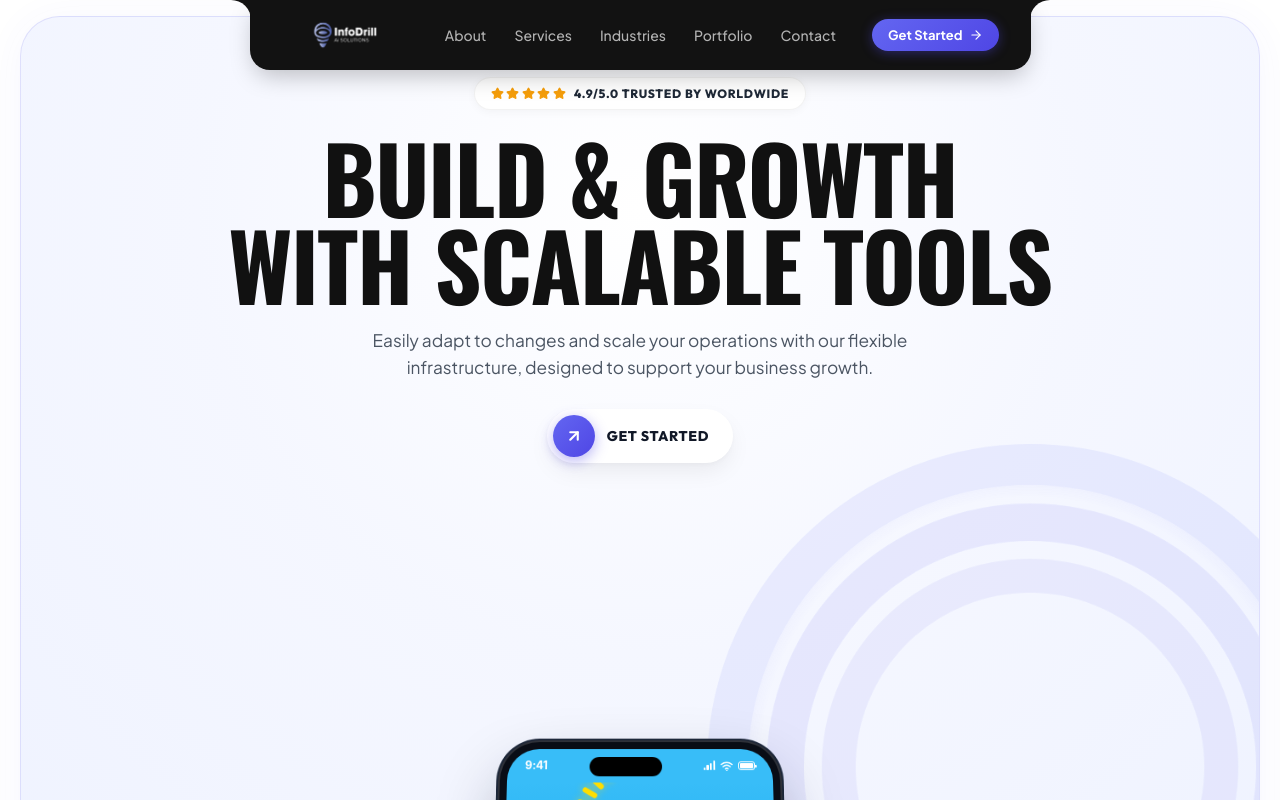
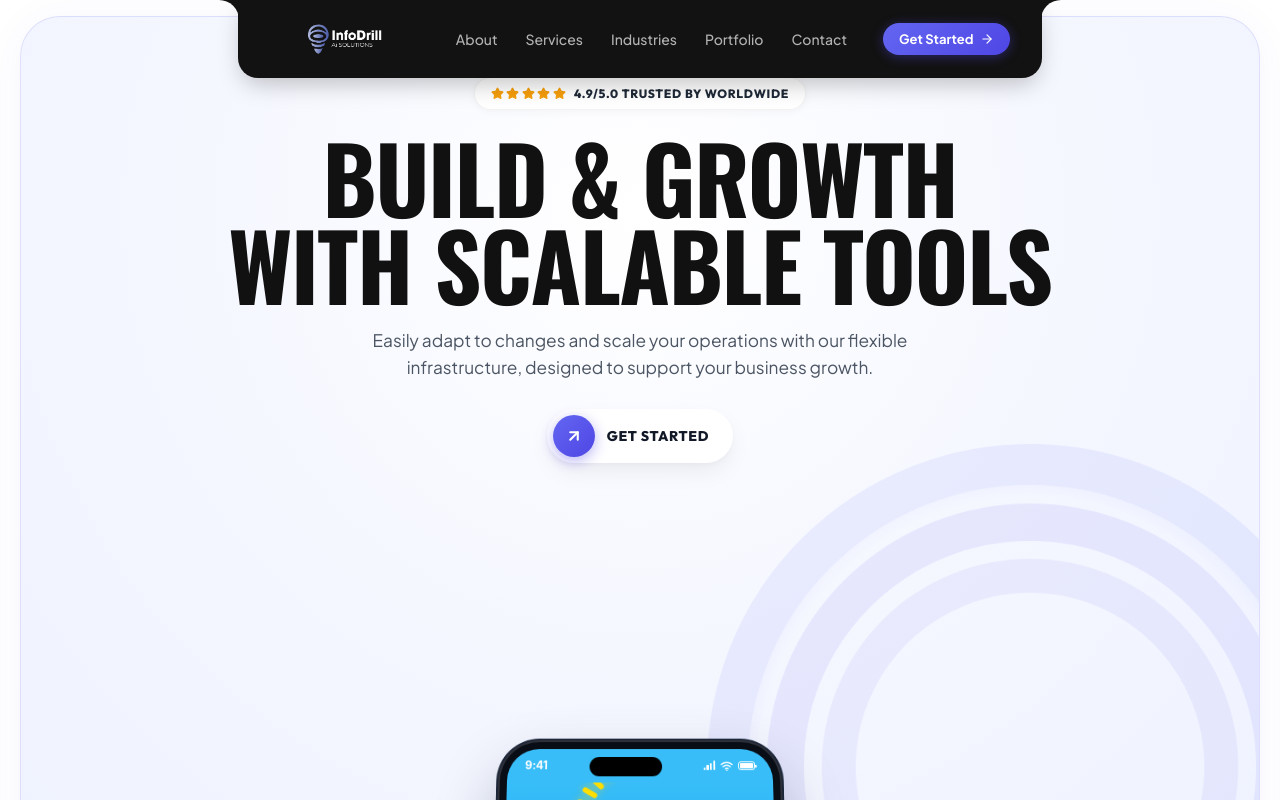
Before and after one commit to kappygit/Infodrill_Web_app, a React (Vite) app: page / in a window 1280 px wide. Shown: the top 800 px of the page. Built offline with nearby package versions, Linux system fonts and the light colour scheme; no server answers.

Commit message:
Further increase logo size for prominent brand visibility across header, drawer, and footer

```diff
--- a/src/components/layout/Footer.css
+++ b/src/components/layout/Footer.css
@@ -179,6 +179,12 @@
   text-decoration: none;
   margin-bottom: 16px;
   transition: transform 0.2s ease;
+}
+
+.footer-brand-logo img {
+  height: 64px;
+  width: auto;
+  object-fit: contain;
 }
 
 .footer-brand-logo:hover {
--- a/src/components/layout/Navbar.css
+++ b/src/components/layout/Navbar.css
@@ -98,7 +98,7 @@
 }
 
 .notch-logo img {
-  height: 44px;
+  height: 52px;
   width: auto;
   object-fit: contain;
 }
@@ -224,7 +224,7 @@
   }
 
   .notch-logo img {
-    height: 38px;
+    height: 44px;
   }
 
   .notch-fillet {
--- a/src/components/ui/Logo.jsx
+++ b/src/components/ui/Logo.jsx
@@ -14,14 +14,14 @@ export function Logo({
 }) {
   // Generous, prominent heights for strong brand visibility
   const heightMap = {
-    xs: 28,
-    sm: 38,
-    md: 46,
-    lg: 58,
-    xl: 74
+    xs: 32,
+    sm: 44,
+    md: 54,
+    lg: 68,
+    xl: 86
   };
 
-  const currentHeight = customHeight || heightMap[size] || 46;
+  const currentHeight = customHeight || heightMap[size] || 54;
 
   // Standalone vector mark if text is hidden
   if (!showText) {
```
